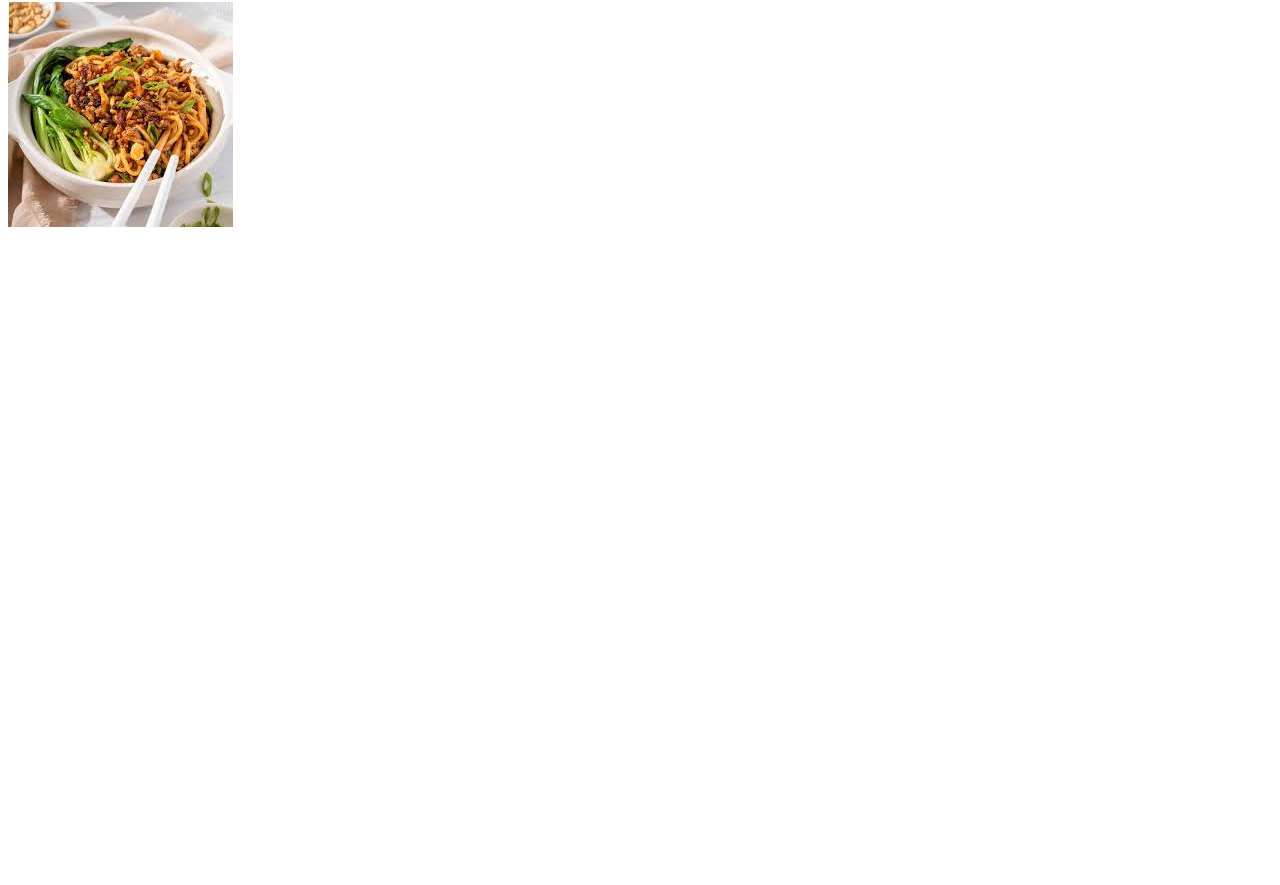
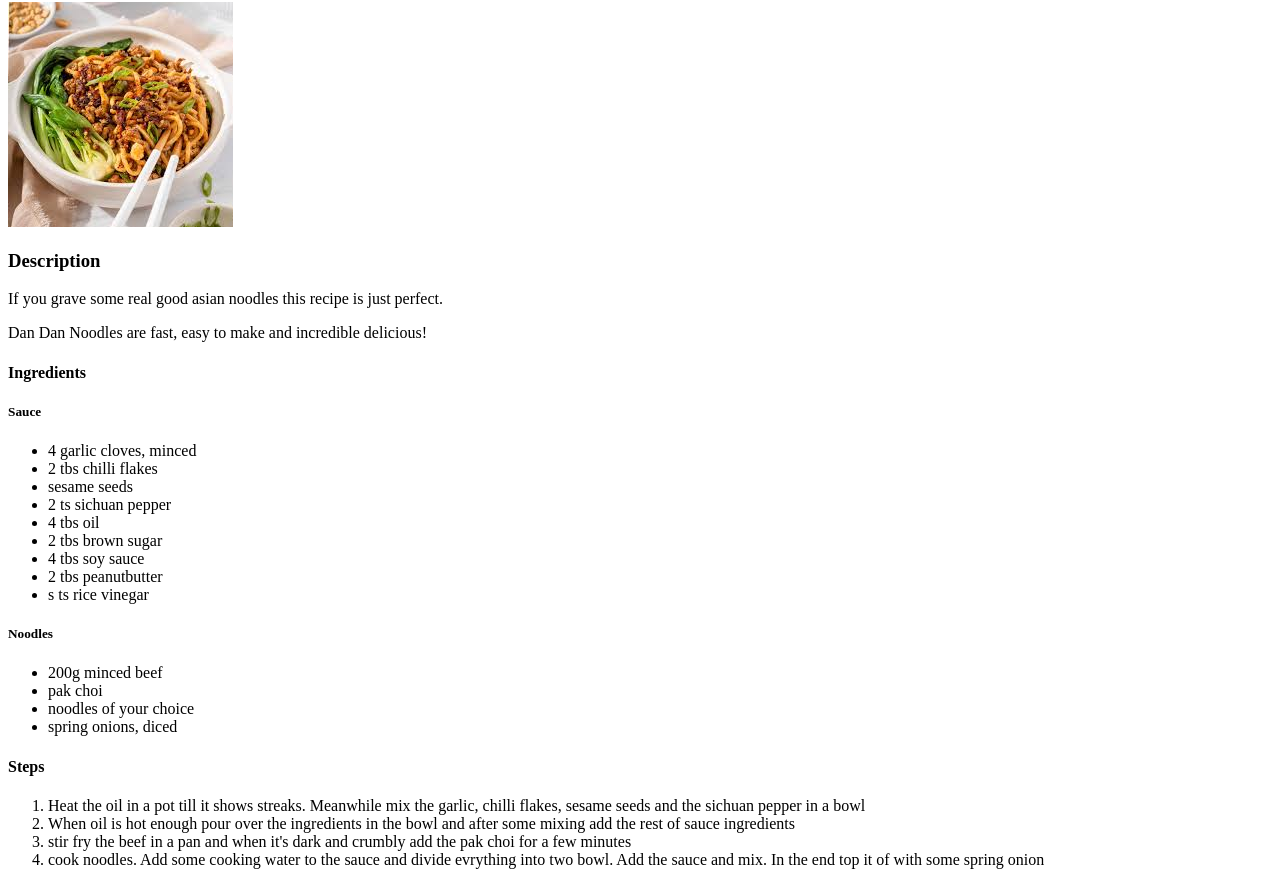
Before and after one commit to AntSanen/odin-recipes, a plain HTML site: page recipes/dandannoodles.html in a window 1280 px wide. Shown: the part 78-963 px from the top of the page. Before the commit the page ends 800 px from the top, so only its background shows below. Drawn offline with Linux system fonts and the light colour scheme.

Commit message:
added ingredients and steps to berry and dandan
also changed the title for the lasagna.html

```diff
--- a/recipes/dandannoodles.html
+++ b/recipes/dandannoodles.html
@@ -6,7 +6,43 @@
 </head>
 <body>
     <h1>Dan Dan Noodles</h1>
-    <img src="../img/dandannoodles.jpeg" alt="a bowl of noodles with a savory looking sauce in a white bowl on a white background"
+    <img src="../img/dandannoodles.jpeg" alt="a bowl of noodles with a savory looking sauce in a white bowl on a white background">
+        <h3>Description</h3>
+        <p>If you grave some real good asian noodles this recipe is just perfect.</p>
+        <p>Dan Dan Noodles are fast, easy to make and incredible delicious!</p>
+        <h4>Ingredients</h4>
+            <h5>Sauce</h5>
+            <ul>
+                <li>4 garlic cloves, minced</li>
+                <li>2 tbs chilli flakes</li>
+                <li>sesame seeds</li>
+                <li>2 ts sichuan pepper</li>
+                <li>4 tbs oil</li>
+                <li>2 tbs brown sugar</li>
+                <li>4 tbs soy sauce</li>
+                <li>2 tbs peanutbutter</li>
+                <li>s ts rice vinegar</li>
+            </ul>
+            <h5>Noodles</h5>
+            <ul>
+                <li>200g minced beef</li>
+                <li>pak choi</li>
+                <li>noodles of your choice</li>
+                <li>spring onions, diced</li>
+            </ul>
+        <h4>Steps</h4>
+            <ol>
+                <li>Heat the oil in a pot till it shows streaks. Meanwhile mix the garlic, chilli flakes, sesame seeds and the sichuan pepper in a bowl</li>
+                <li>When oil is hot enough pour over the ingredients in the bowl and after some mixing add the rest of sauce ingredients</li>
+                <li>stir fry the beef in a pan and when it's dark and crumbly add the pak choi for a few minutes</li>
+                <li>cook noodles. Add some cooking water to the sauce and divide evrything into two bowl. Add the sauce and mix. In the end top it of with some spring onion</li>
+
+            </ol>
+
+
+
+
+
 
 
 </body>
```
Also changed, not shown: recipes/berrybruschetta.html (+25 -1 lines), recipes/lasagna.html (+0 -1 lines).
